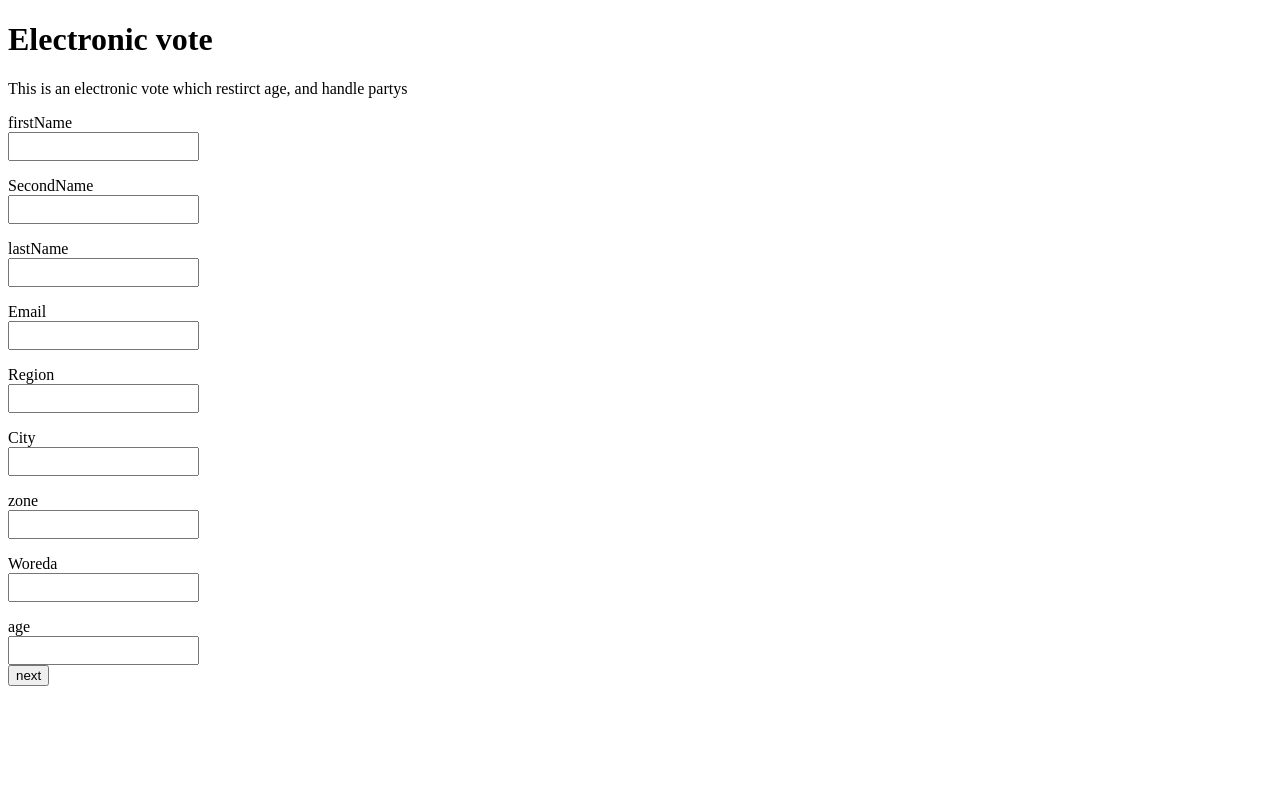
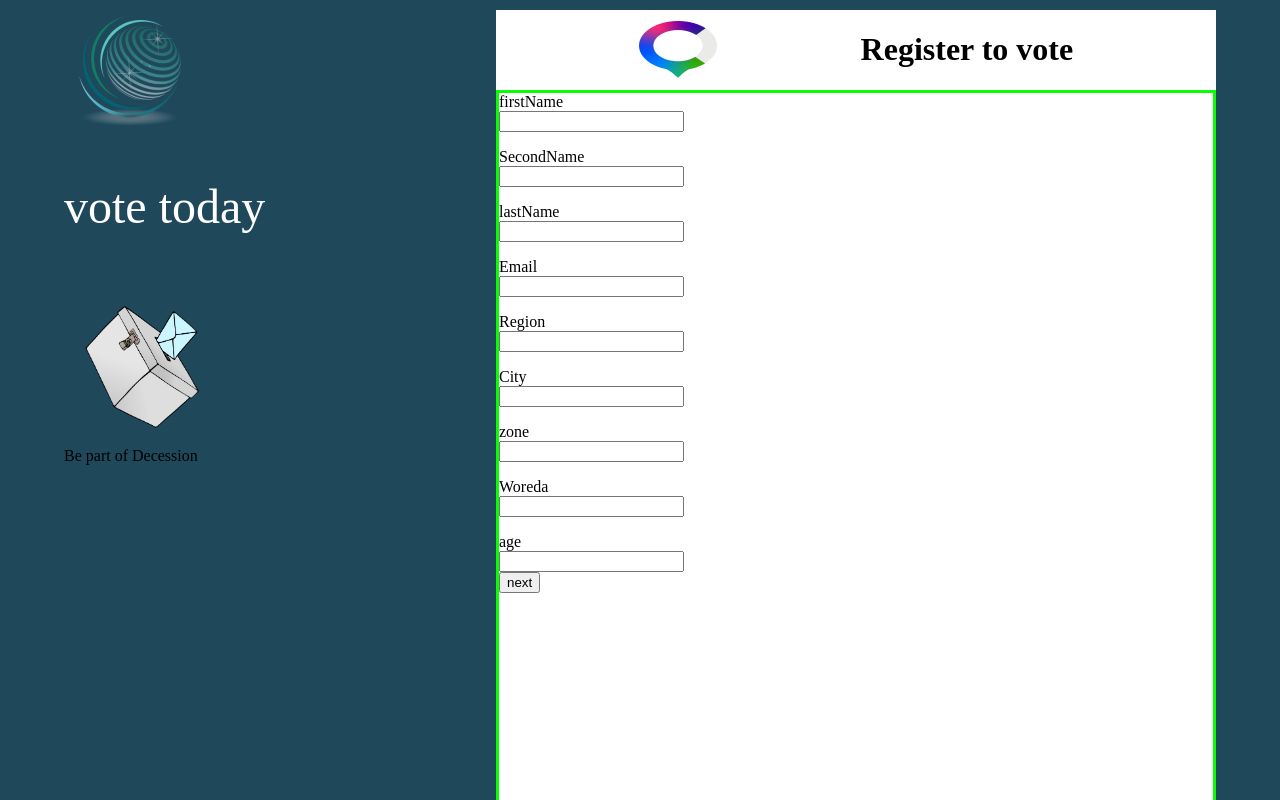
Before and after one commit to biruk-anley/electronic-vote, a plain HTML site: page index.html in a window 1280 px wide. Shown: the top 800 px of the page. Drawn offline with Linux system fonts and the light colour scheme.

Commit message:
home page styling

```diff
--- a/index.html
+++ b/index.html
@@ -8,56 +8,107 @@
     <link rel="stylesheet" href="source/style.css">
 </head>
 <body>
+    <main>
         <div class="container">
-  <h1 >Electronic vote</h1>
 
+            <!--here is the first container-->
+            <div class="sub-container-1">
+                <div class="logo">
+                    <img src="/ui/mainlogo.png" alt="">
+                </div>
 
-        <p id="texte">This is an electronic vote which restirct age, and handle partys</p>
+                <!--this one wil handle js image slide-->
+                <div class="sub-body-one">
+                    <p class="vote">vote today</p>
+                    <img src="/ui/vote_ballon.png" class="ballonvote" alt="" >
+                </div>
 
+                <p>
+                    Be part of
+                    Decession
+                </p>
 
+            </div>
+
+            <!--here is the second container-->
+
+            <div class="sub-container-2">
+                <div class="header">
+                    <img src="/ui/Logo.png" alt="logo">
+                    <h1>Register to vote</h1>
+                </div>
+
+                <!--here is the form-->
+                <div class="formbody">
                     <form>
-            <label for="firstName" >firstName</label><br>
-            <input type="text"   name="Fname" id="firstName" ><br>
+                        <div class="one">
+                            <label for="firstName">firstName</label><br>
+                            <input type="text" name="Fname" id="firstName"><br>
                             <p id="errmesagefirst"></p>
 
-
+                        </div>
+                        <div class="one">
                             <label for="SecondName">SecondName</label><br>
                             <input type="text" name="Sname" id="SecondName"><br>
                             <p id="errmesagesecond"></p>
+                        </div>
 
 
+                        <div class="one">
                             <label for="lastName">lastName</label><br>
-            <input type="text" name="Lname" id="lastName" ><br>
+                            <input type="text" name="Lname" id="lastName"><br>
                             <p id="errmesage"></p>
+                        </div>
 
 
+                        <div class="one">
                             <label for="Email">Email</label><br>
                             <input type="text" name="name" id="Email"><br>
                             <p id="errmesageemail"></p>
 
+                        </div>
 
+
+                        <div class="one">
                             <label for="Region">Region</label><br>
                             <input type="text" name="name" id="Region"><br>
                             <p id="errmesageregion"></p>
+                        </div>
 
 
+                        <div class="one">
                             <label for="City">City</label><br>
                             <input type="text" name="name" id="City"><br>
                             <p id="errmesagecity"></p>
+                        </div>
 
+
+                        <div class="one">
                             <label for="zone">zone</label><br>
                             <input type="text" name="name" id="zone"><br>
                             <p id="errmesagezone"></p>
+                        </div>
 
 
+                        <div class="one">
                             <label for="Woreda">Woreda</label><br>
                             <input type="text" name="name" id="woreda"><br>
                             <p id="errmesageworeda"></p>
+                        </div>
+
+
+                        <div class="one">
+                            <label for="forms">age </label><br>
+                            <input type="text" id="forms"><br>
+                        </div>
 
 
 
-            <label for="forms">age </label><br>
-            <input  type="text"  id="forms"><br>
+
+
+
+
+
 
 
                         <button class="btn" id="sub"> next </button>
@@ -66,8 +117,27 @@
 
                     </form>
 
+                </div>
+
+                <!--here is descirption about website which is impletnted through js-->
+                <p id="texte">This is an electkkkkkkkkkkkkkkkkkkkkkkkkkkkkkkkkkkkkkkkkronic vote which restirct age, and handle
+                    partys</p>
 
             </div>
+
+
+
+
+
+
+
+
+
+
+        </div>
+
+    </main>
+
     <script src="source/vote.js"></script>
 
 
--- a/source/style.css
+++ b/source/style.css
@@ -1,9 +1,97 @@
-.sample{
-    background-color: red;
+body{
+    background-color: #1F485B;
+    margin: auto;
+
 }
+
+
+.container{
+    /* display: flex;
+    flex-direction: row;
+    margin: auto;
+    padding: 20px;
+    border: 2px solid green;
+    justify-content: space-evenly; */
+    display: grid;
+    grid-template-columns: 1fr 1fr 1fr 1fr 1fr 1fr 1fr 1fr;
+    grid-template-rows: 1fr 1fr 1fr;
+    margin: auto;
+    margin-top: 10px;
+    max-width: 90%;
+
+    background-color: #1a4a60;
+
+
+
+
+}
+.sub-container-1{
+
+    grid-column: span 3;
+    background-color: #1f485b;
+
+
+}
+.sub-container-2{
+
+   grid-column: span 5;
+    background-color: white;
+
+
+
+}
+.header{
+    display: flex;
+    justify-content: space-evenly;
+    align-items: center;
+}
+.ballonvote{
+    width: 39%;
+    /* position: absolute; */
+}
+.vote{
+    color: white;
+    font-size: 3em;
+}
+
+.sub-body-one{
+    display: flex;
+    flex-direction:column;
+}
+
+
+.formbody{
+    border: 3px solid rgb(9, 255, 0);
+    display: grid;
+    grid-template-columns: 1fr 1fr 1fr 1fr;
+    grid-template-rows: 1fr 1fr 1fr 1fr 1fr;
+}
+
+.one{
+    grid-column: span 3;
+    grid-row: span 4;
+
+
+}
+
+
+
+
+
+
+
+
+
+
+
+
+
+
+
+
+
+
+
 .errmesage{
 color: red;
 }
-input{
-    padding: 5px;
-}
```
Also changed, not shown: ui/Logo.png (added), ui/mainlogo.png (added), ui/vote_ballon.png (added). Lines whose indentation alone changed are shown as unchanged.
